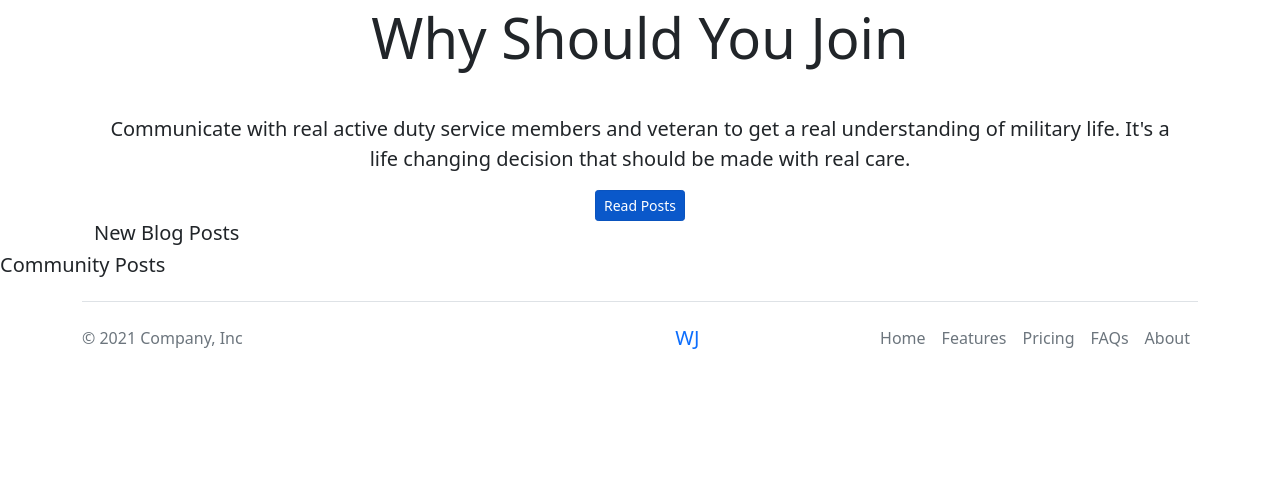
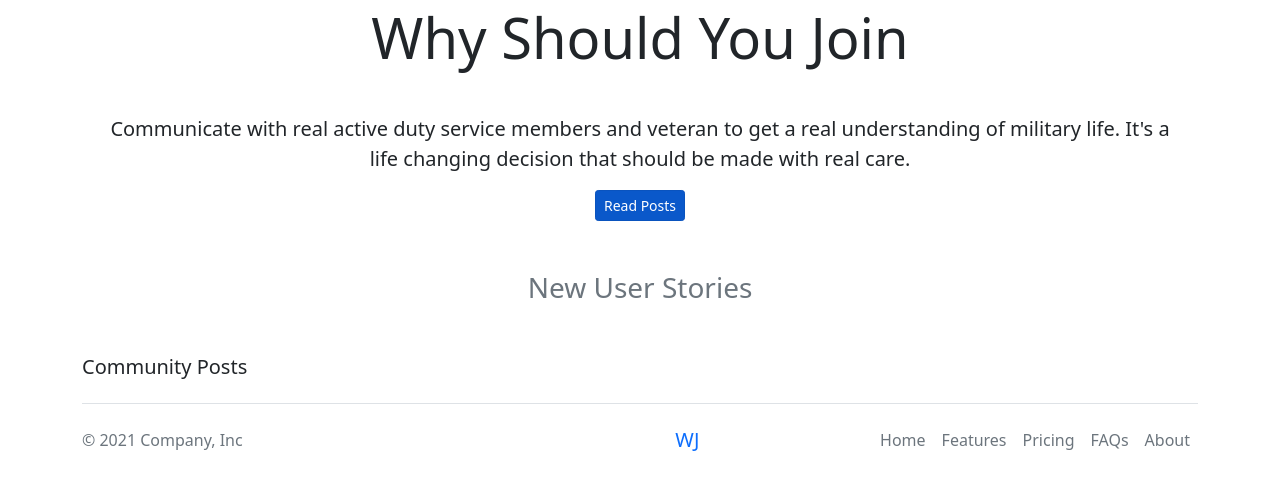
Before and after one commit to kghudgens/WhyJoin, a Django app: page / in a window 1280 px wide. Shown: the part 141-631 px from the top of the page. Run offline with Django 3.2, Linux system fonts and the light colour scheme; data that the repository does not hold is empty; some libraries are stand-ins or nearby versions.

Commit message:
created and added new css class

```diff
--- a/whyjoin/hub/static/hub/style.css
+++ b/whyjoin/hub/static/hub/style.css
@@ -24,3 +24,8 @@ padding-top: 10px;
 .log-in-form-title{
     text-align: center;
 }
+
+.new-user-stories-header{
+    margin-top: 50px;
+    margin-bottom: 50px;
+}
--- a/whyjoin/hub/templates/hub/index.html
+++ b/whyjoin/hub/templates/hub/index.html
@@ -26,7 +26,7 @@
     <div class="container">
       <!-- Main content -->
       <div class="container">
-      <h5>New Blog Posts</h5>
+      <h3 class="text-center text-muted new-user-stories-header">New User Stories</h3>
       </div>
 
       {%for blog in blog_post%}
@@ -50,7 +50,7 @@
 
       {%endfor%}
     </div>
-    <div class="col">
+    <div class="container">
       <!-- side bar content -->
       <h5>Community Posts</h5>
     </div>
```
